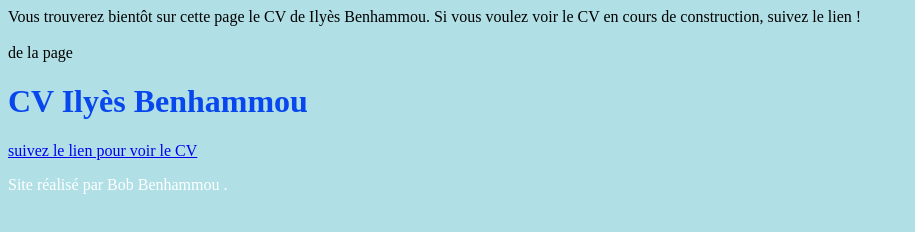
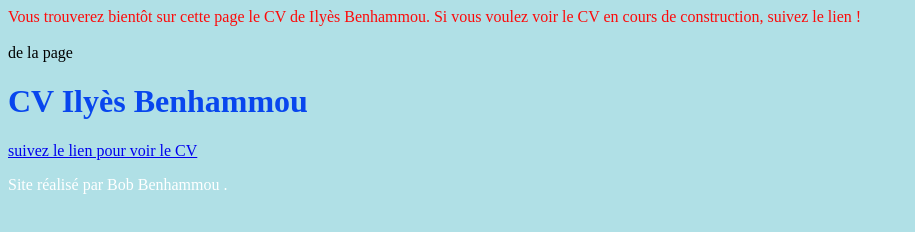
Before and after one commit to IlyesBenhammou/monCV, a plain HTML site: page index.html in a window 1280 px wide. Shown: the whole page, without its empty margins (0-915 px from the left). Drawn offline with Linux system fonts and the light colour scheme.

Commit message:
Modifier css

```diff
--- a/style.css
+++ b/style.css
@@ -12,3 +12,8 @@ body {
     background-color: rgb (176, 224, 230);
     color: #ffffff;
   }
+
+  main{
+    background-color: rgb (176, 224, 230);
+    color: #fd0a0a;
+  }
```
